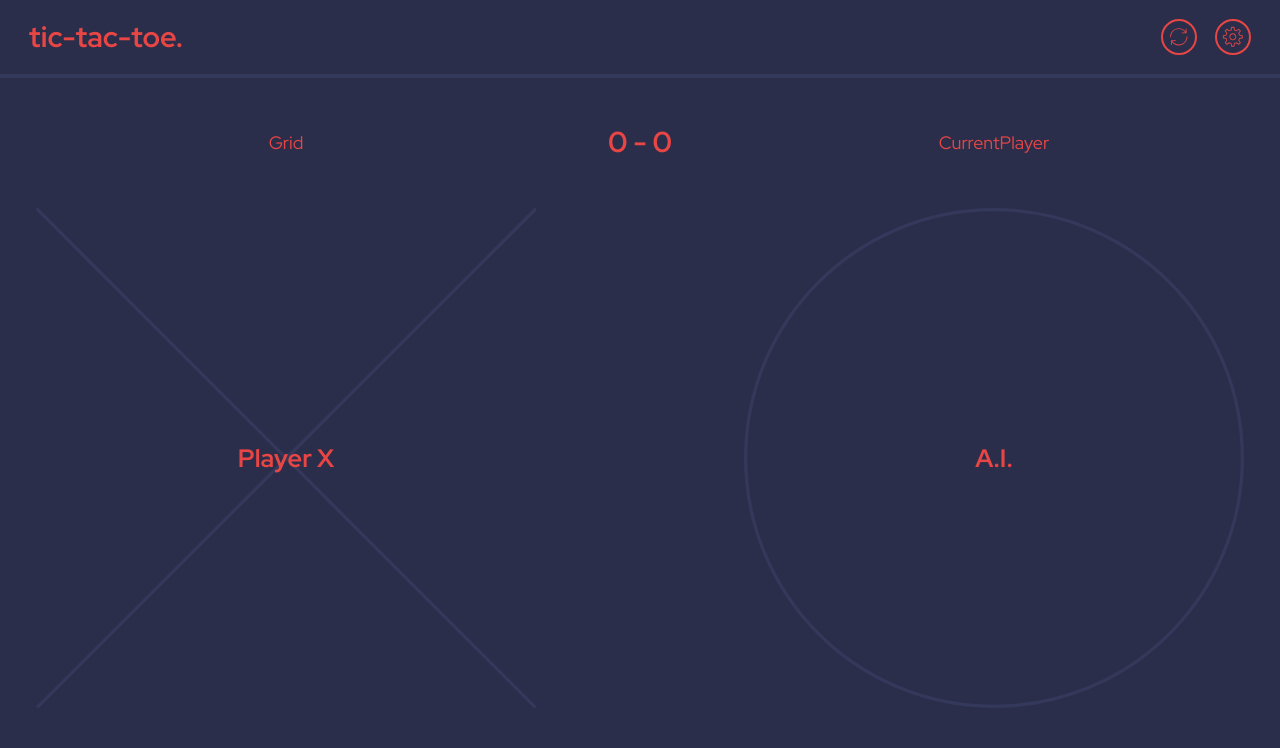
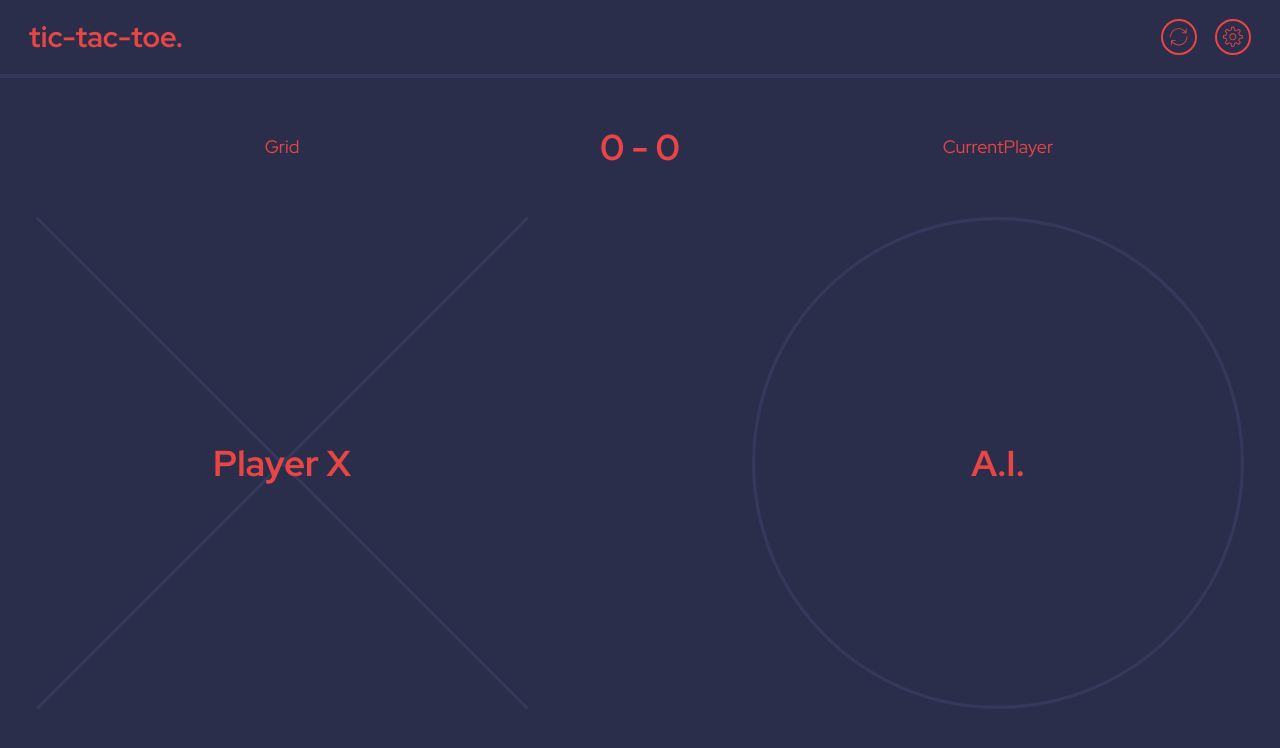
Before and after one commit to syedalimansoor/tic-tac-toe-react, a React (Vite) app: page /game in a window 1280 px wide. Shown: the top 748 px of the page. Built offline with nearby package versions, Linux system fonts and the light colour scheme.

Commit message:
Increase font size on desktop

```diff
--- a/src/components/game/PlayerDisplay.tsx
+++ b/src/components/game/PlayerDisplay.tsx
@@ -29,6 +29,7 @@ const Display = styled.div<{ mark: Mark }>`
 
   @media (min-width: ${({ theme }) => theme.breakpoints.medium}) {
     background-image: url(${({ mark }) => background.desktop[mark]});
+    font-size: 2rem;
   }
 `;
 
--- a/src/components/game/Score.tsx
+++ b/src/components/game/Score.tsx
@@ -17,7 +17,7 @@ const Button = styled.button`
   cursor: pointer;
 
   @media (min-width: ${({ theme }) => theme.breakpoints.medium}) {
-    font-size: 1.6rem;
+    font-size: 2rem;
     grid-area: score;
   }
 `;
```
